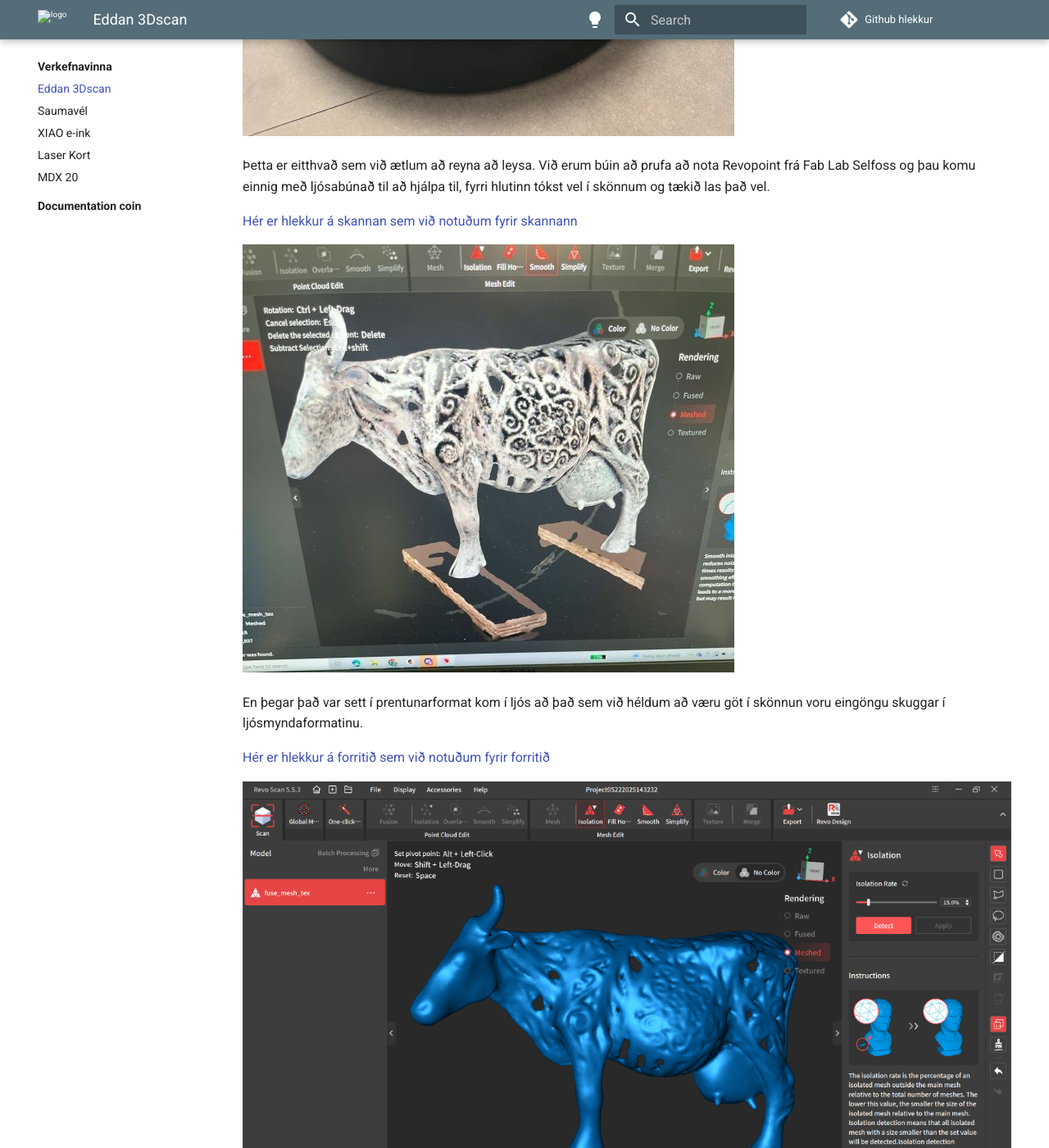
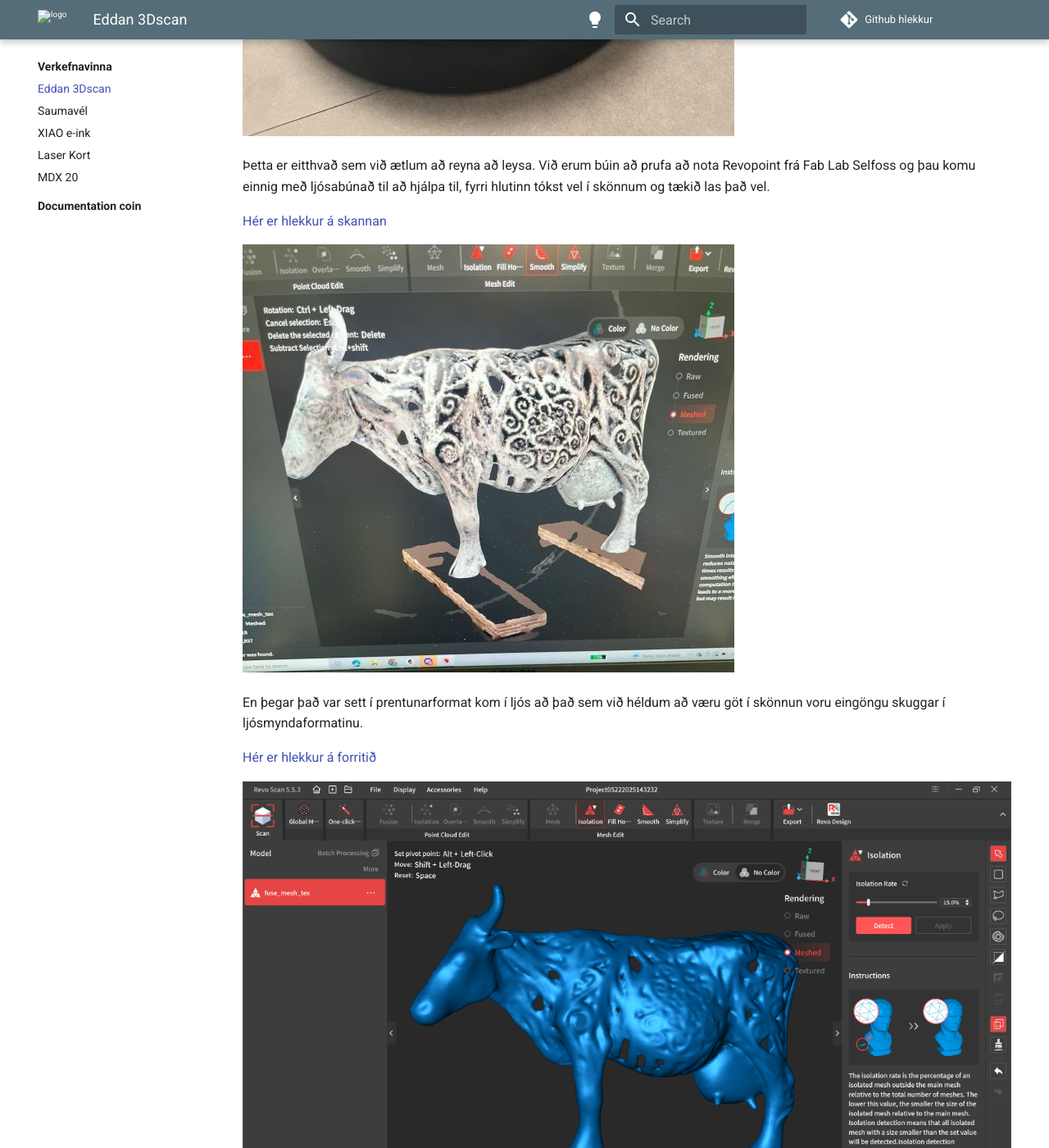
Before and after one commit to Fab-Lab-Island/fli-bootcamp-2025, an MkDocs documentation site: the page built from docs/verkefnavinna/Eddan_3Dscan.md, in a window 1280 px wide and 1400 px high, scrolled down 945 px. Shown: the whole window at 82% size. Built offline with MkDocs 1.6.1 and Material for MkDocs 9.7.7, drawn with Linux system fonts in a browser that asks for light colours; comment, search, counter and statistics services are not loaded.

Commit message:
fix link 3

```diff
--- a/docs/verkefnavinna/Eddan_3Dscan.md
+++ b/docs/verkefnavinna/Eddan_3Dscan.md
@@ -7,14 +7,14 @@
 Þetta er eitthvað sem við ætlum að reyna að leysa.
 Við erum búin að prufa að nota Revopoint frá Fab Lab Selfoss og þau komu einnig með ljósabúnað til að hjálpa til, fyrri hlutinn tókst vel í skönnum og tækið las það vel.
 
-[Hér er hlekkur á skannan sem við notuðum fyrir skannann](https://www.revopoint3d.com/pages/all-in-one-3d-scanner-miracoplus)
+[Hér er hlekkur á skannan](https://www.revopoint3d.com/pages/all-in-one-3d-scanner-miracoplus)
 
 
   ![edda](myndir/edda600_crop.jpg)
 
 En þegar það var sett í prentunarformat kom í ljós að það sem við héldum að væru göt í skönnun voru eingöngu skuggar í ljósmyndaformatinu.
 
-[Hér er hlekkur á forritið sem við notuðum fyrir forritið](https://www.revopoint3d.com/pages/support-download?srsltid=AfmBOor7oZN-WOEwGp5Ti3WRNTO4v_bBXjjeiurKYbuAd1tIIGRgZd2o)
+[Hér er hlekkur á forritið](https://www.revopoint3d.com/pages/support-download?srsltid=AfmBOor7oZN-WOEwGp5Ti3WRNTO4v_bBXjjeiurKYbuAd1tIIGRgZd2o)
 
   ![edda](myndir/edda1_forrit.png)
 
```
